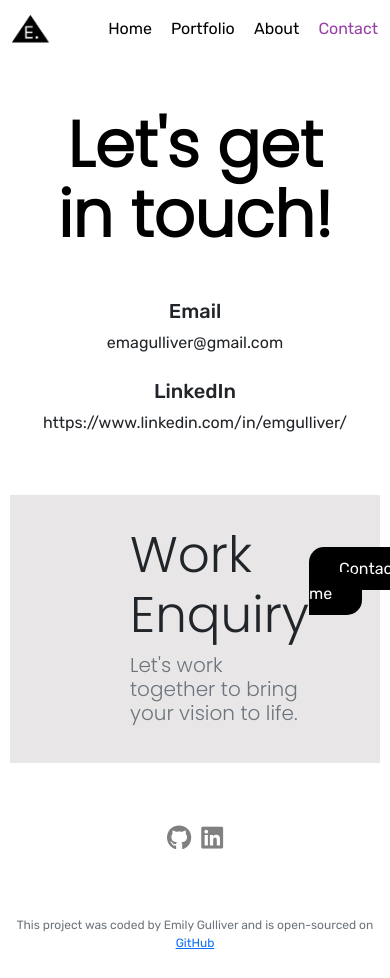
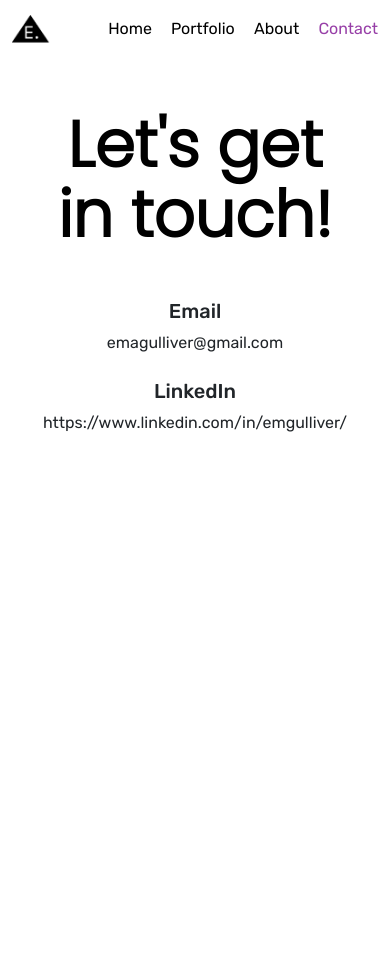
Before and after one commit to egulliver1721/Developer-Portfolio, a plain HTML site: page pages/contact.html in a window 390 px wide. After the commit the page ends 844 px from the top, so only its background shows below. Drawn offline with nearby package versions, Linux system fonts and the light colour scheme.

Commit message:
updated footer responsiveness

```diff
--- a/pages/contact.html
+++ b/pages/contact.html
@@ -51,7 +51,7 @@
         <h3 class="mt-4">LinkedIn</h3>
         <p>https://www.linkedin.com/in/emgulliver/</p>
       </div>
-      <footer>
+      <footer class="d-none d-lg-block d-md-none">
         <div class="contact-box d-flex justify-content-between mb-5">
           <div>
             <h5>Work Enquiry</h5>
@@ -80,7 +80,7 @@
           ></a>
         </div>
       </footer>
-      <p class="text-muted text-center footer-end">
+      <p class="text-muted text-center footer-end d-none d-lg-block d-md-none">
         This project was coded by Emily Gulliver and is open-sourced on
         <a href="https://github.com/egulliver1721">GitHub</a>
       </p>
```
Also changed, not shown: index.html (+1 -1 lines), pages/about.html (+2 -2 lines), pages/work.html (+2 -2 lines).
